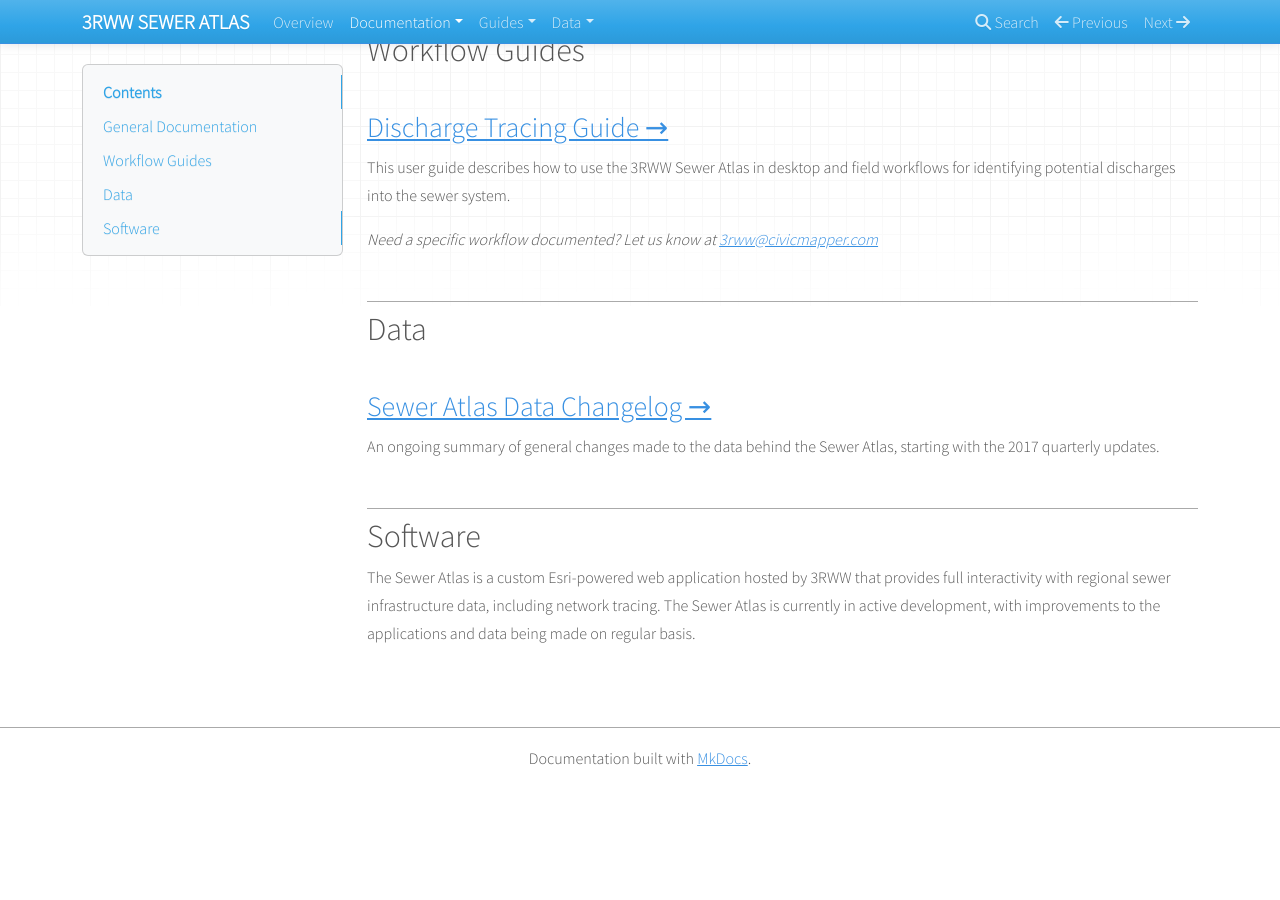
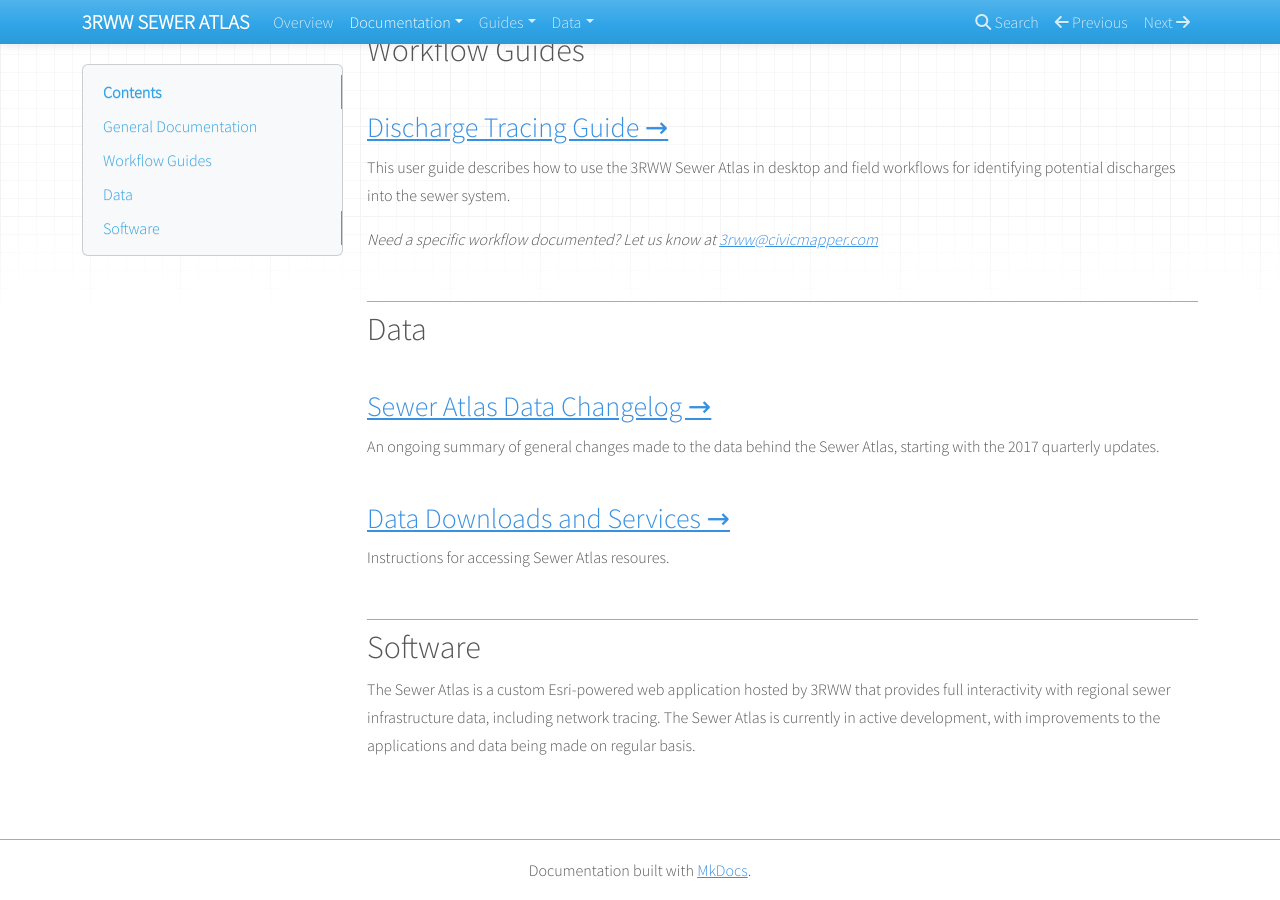
Before and after one commit to 3rww/sewer-atlas-docs, an MkDocs documentation site: the page built from docs/help_rsi.md, in a window 1280 px wide and 900 px high, scrolled down 627 px. Built offline with MkDocs 1.6.1, drawn with Linux system fonts in a browser that asks for light colours; nearby versions of some CDN libraries; old or Windows-style settings are respelled for this version of MkDocs; before the commit the page ends 1415 px from its top, so only the background shows below that.

Commit message:
Update help_rsi.md

```diff
--- a/docs/help_rsi.md
+++ b/docs/help_rsi.md
@@ -22,6 +22,9 @@
 ### [Sewer Atlas Data Changelog &rarr;](changelog.md)
 An ongoing summary of general changes made to the data behind the Sewer Atlas, starting with the 2017 quarterly updates.
 
+### [Data Downloads and Services &rarr;](services_and_downloads.md)
+Instructions for accessing Sewer Atlas resoures.
+
 ## Software
 
 The Sewer Atlas is a custom Esri-powered web application hosted by 3RWW that provides full interactivity with regional sewer infrastructure data, including network tracing. The Sewer Atlas is currently in active development, with improvements to the applications and data being made on regular basis.
```
